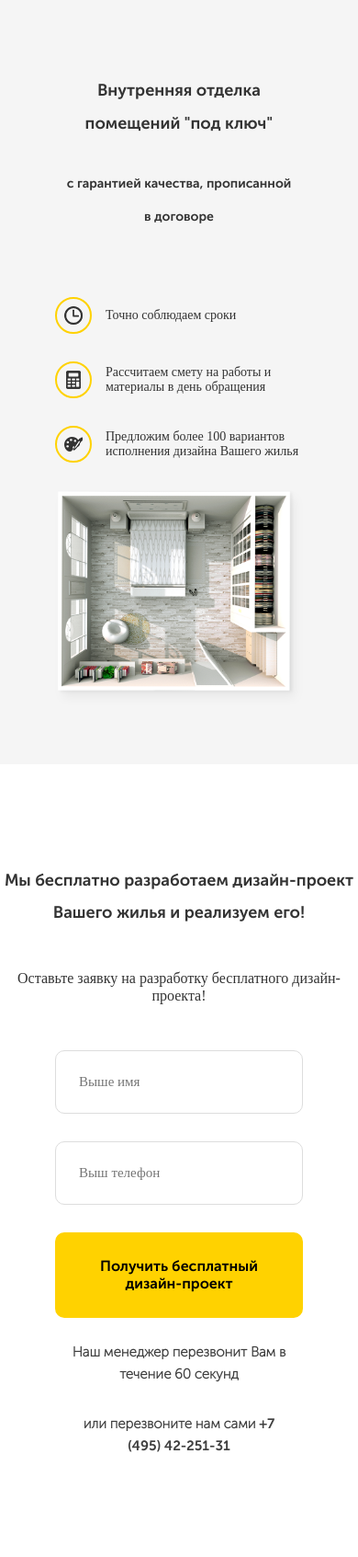
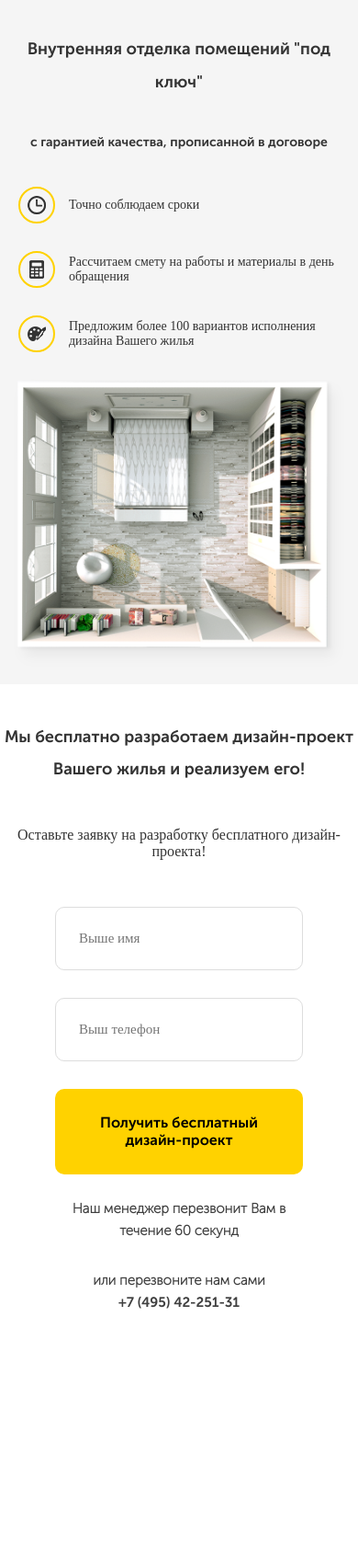
Before and after one commit to dimaShilov9645/working, a PHP site: page / in a window 390 px wide. Shown: the part 73-1766 px from the top of the page at 92% size. After the commit the page ends 1496 px from the top, so only its background shows below. Run offline with PHP 8.4, Linux system fonts and the light colour scheme.

Commit message:
Внес изменения по адаптивности

```diff
--- a/repair/index.html
+++ b/repair/index.html
@@ -82,7 +82,7 @@
 				</form>
 				<div class="form__subbutton">
 						<h3 class="form__subbutton__text">Наш менеджер перезвонит Вам в течение 60 секунд</h3>
-						<h3 class="form__subbutton__text form__subbutton__img">или перезвоните нам сами <span class="form__subbutton__tel">+7 (495) 42-251-31</span></h3>
+						<h3 class="form__subbutton__text form__subbutton__img">или перезвоните нам сами <br><span class="form__subbutton__tel">+7 (495) 42-251-31</span></h3>
 				</div>
 			</div>
 		</div>
--- a/repair/sass/_feedback.sass
+++ b/repair/sass/_feedback.sass
@@ -1,6 +1,6 @@
 .feedback
-	padding: 94px 0
-	background: url('../img/feedback/feedback.bg.jpg') no-repeat center left 700px
+	padding: 25px 0
+	background: url('../img/feedback/feedback.bg.jpg') no-repeat center left 750px
 	background-size: contain
 	position: relative
 	z-index: 1
@@ -8,7 +8,7 @@
 		content: ''
 		left: 0
 		top: 0
-		width: 60%
+		width: 50%
 		height: 100%
 		background-color: #fff
 		position: absolute
--- a/repair/sass/_inteface.sass
+++ b/repair/sass/_inteface.sass
@@ -15,3 +15,5 @@
 	padding: 25px
 	border-radius: 10px
 	border: 1px solid $input-border
+	&:focus
+		outline: none
--- a/repair/sass/_media.sass
+++ b/repair/sass/_media.sass
@@ -1,7 +1,10 @@
 @media (max-width: 1199px)
 	.container
 		width: 970px
-
+	.feedback
+		background: #fff
+	.form
+		margin: 0 auto
 @media (max-width: 992px)
 	.container
 		width: 767px
@@ -10,8 +13,10 @@
 			&__title
 				font-size: 30px
 				line-height: 36px
-	.feedback
-		background: #fff
+		&-wrap
+			align-items: center
+
+
 
 @media (max-width: 768px)
 	.header
@@ -37,6 +42,9 @@
 		 margin: auto
 		 &__title
 		 	text-align: center
+		&-advantages
+			margin: 0 auto
+
 	.form
 		margin: 0 auto
 		&__button
@@ -46,8 +54,14 @@
 				width: 215px
 				&:before
 					display: none
+		&__title
+			text-align: center
+		&__subtitle
+			text-align: center
 
 @media (max-width: 480px)
+	.container
+		width: 460px
 	.hidden-img
 		display: block
 		width: 20px
@@ -64,10 +78,12 @@
 	.container
 		width: 100%
 	.main
+		padding: 15px
 		&-text
 		 font-size: 14px
 		 &__title
 		 	font-size: 18px
+		 	margin-bottom: 30px
 		 	span
 		 		font-size: 14px
 		&-advantages
```
Also changed, not shown: repair/css/style.css.
